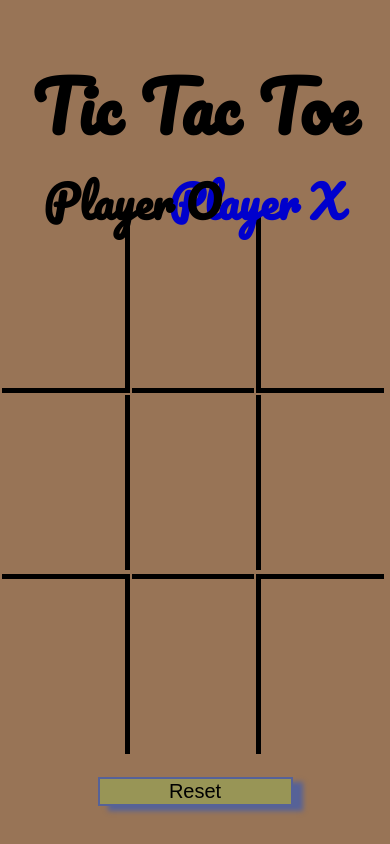
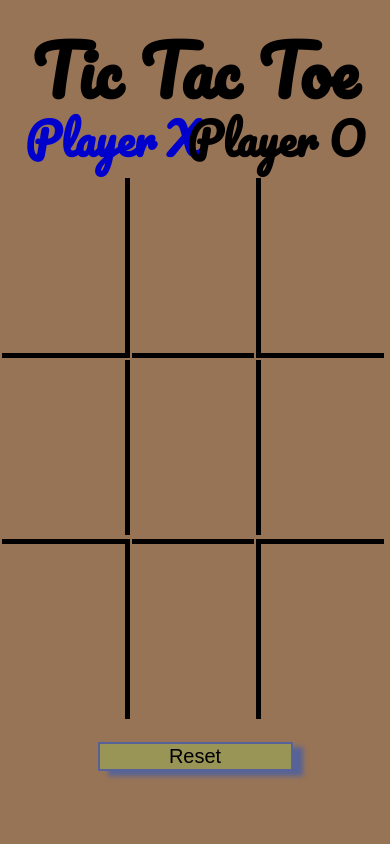
Before and after one commit to Atreat738/TicTacToe, a plain HTML site: page TicTacToe/index.html in a window 390 px wide. Drawn offline with Linux system fonts and the light colour scheme.

Commit message:
Responsive Design Update

```diff
--- a/TicTacToe/styles.css
+++ b/TicTacToe/styles.css
@@ -28,6 +28,29 @@ h1 {
     right: 20vh;
     font-size: 2.75rem;
     font-family: 'Pacifico', cursive;
+}
+
+@media (max-width: 900px) {
+    #playerXh2 {
+        top: 7.5vh;
+        left: 10vh;
+    }
+    #playerOh2 {
+        top: 7.5vh;
+        right: 10vh;
+    }
+    h1 {
+        margin-top: 10px;
+    }
+}
+
+@media (max-width: 700px) {
+    #playerXh2 {
+        left: 3vh;
+    }
+    #playerOh2 {
+        right: 3vh;
+    }
 }
 
 /* Below will format the borders of the gamesquares into a tictactoe board */
```
Also changed, not shown: 1 other file.
